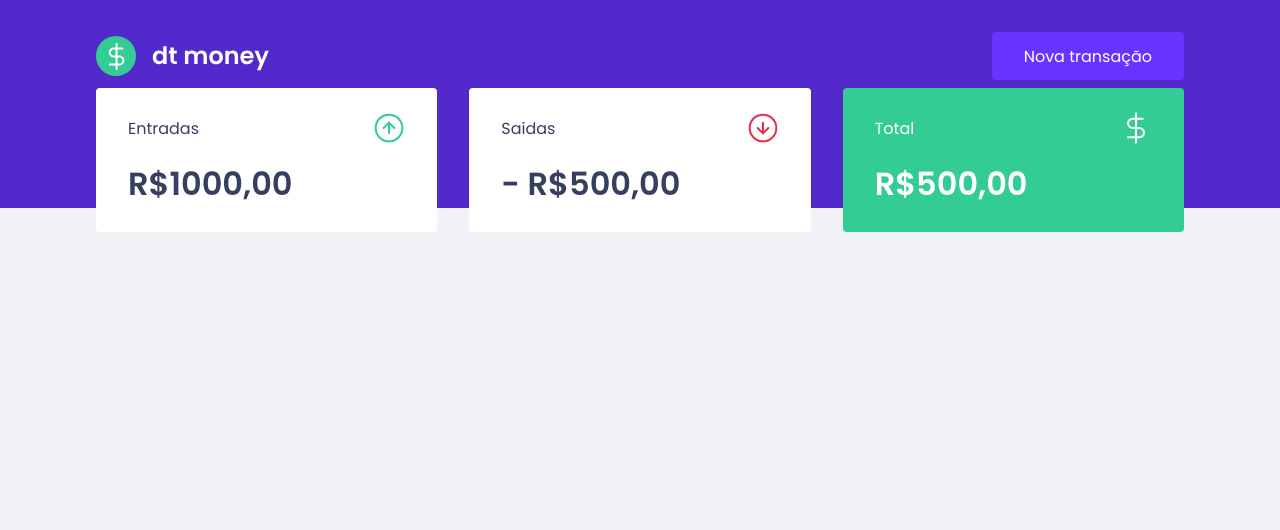
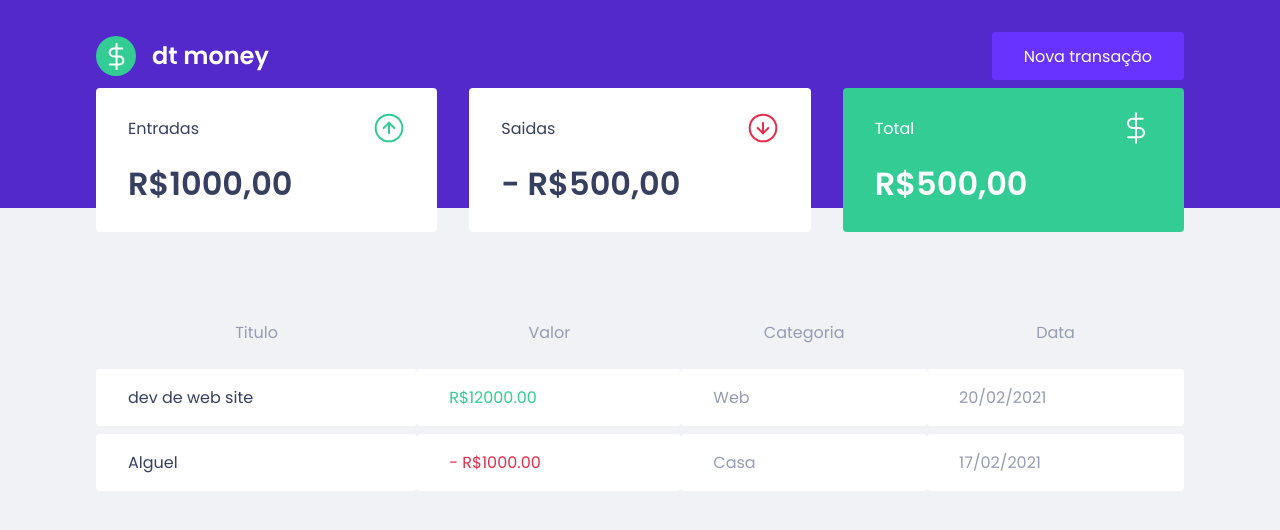
Before and after one commit to HelioAnacronista/Chapter-II, a React (Create React App) app: page / in a window 1280 px wide. Shown: the top 530 px of the page. Built offline with nearby package versions, Linux system fonts and the light colour scheme.

Commit message:
Componente TransactionsTable

```diff
--- a/src/components/DashBoard/index.tsx
+++ b/src/components/DashBoard/index.tsx
@@ -1,15 +1,14 @@
-import React from 'react';
+import React from 'react'
 
-import { Summary } from '../Summary';
-import { Container } from './style';
-
+import { Summary } from '../Summary'
+import { Container } from './style'
+import { TransactionsTable } from '../TransactionsTable'
 
 export function DashBoard() {
   return (
     <Container>
-
       <Summary />
-
+      <TransactionsTable />
     </Container>
   )
 }
--- /dev/null
+++ b/src/components/TransactionsTable/index.tsx
@@ -0,0 +1,35 @@
+import React from 'react'
+import { Container } from './styled'
+
+export function TransactionsTable() {
+  return (
+    <Container>
+      <table>
+
+        <thead>
+          <tr>
+            <th>Titulo</th>
+            <th>Valor</th>
+            <th>Categoria</th>
+            <th>Data</th>
+          </tr>
+        </thead>
+
+        <tbody>
+          <tr>
+            <td>dev de web site</td>
+            <td className='deposit'>R$12000.00</td>
+            <td>Web</td>
+            <td>20/02/2021</td>
+          </tr>
+          <tr>
+            <td>Alguel</td>
+            <td className='withdraw'>- R$1000.00</td>
+            <td>Casa</td>
+            <td>17/02/2021</td>
+          </tr>
+        </tbody>
+      </table>
+    </Container>
+  )
+}
--- /dev/null
+++ b/src/components/TransactionsTable/styled.ts
@@ -0,0 +1,41 @@
+import styled from 'styled-components'
+
+export const Container = styled.div`
+   margin-top: 4rem;
+
+
+   table {
+      width: 100%;
+      //space of itens da table
+      border-spacing: 0 0.5rem;
+
+      th {
+         color: var(--text-body);
+         font-weight: 400;
+         padding: 1rem 2rem;
+         text-align: left:
+         line-height: 1.5rem;
+      }
+
+      td {
+         padding: 1rem 2rem;
+         border: 0;
+         background: var(--shape);
+         color: var(--text-body);
+         border-radius: 0.25rem;
+
+         &:first-child {
+         color: var(--text-title);
+         }
+
+         &.deposit {
+            color: var(--green);
+         }
+         &.withdraw {
+            color: var(--red);
+         }
+      }
+
+
+   }
+`
```
